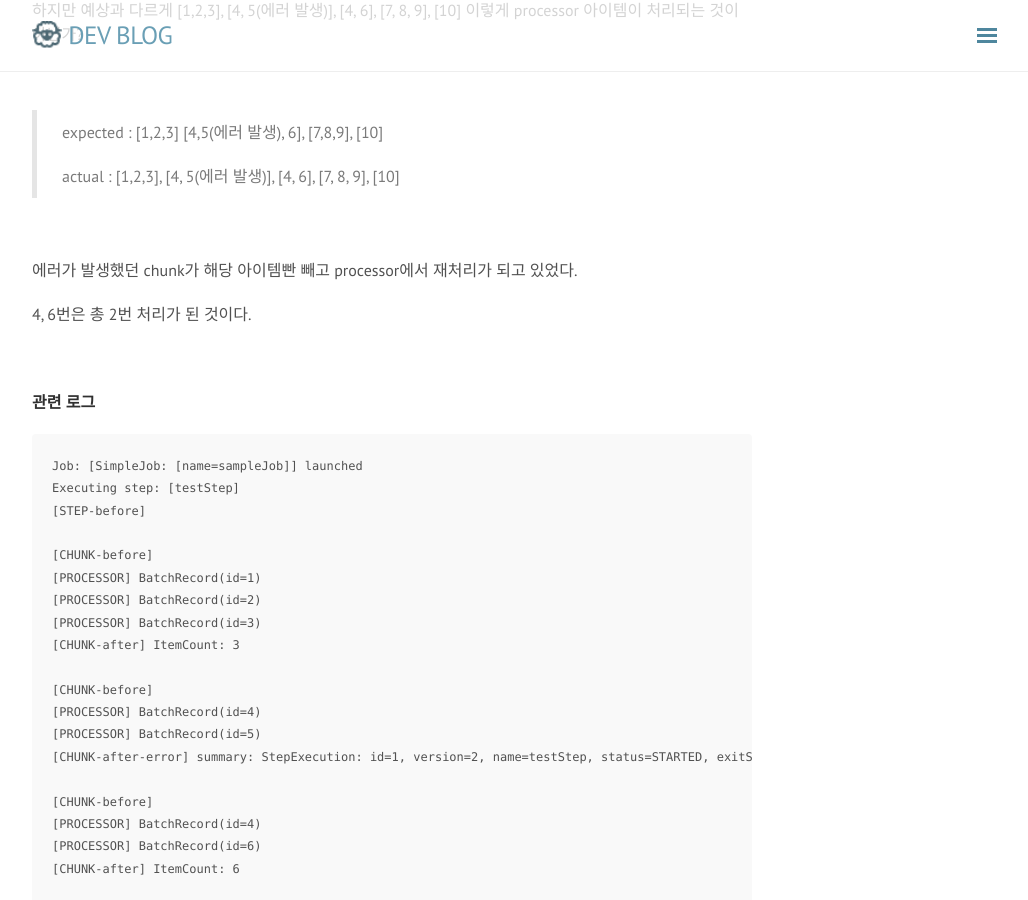
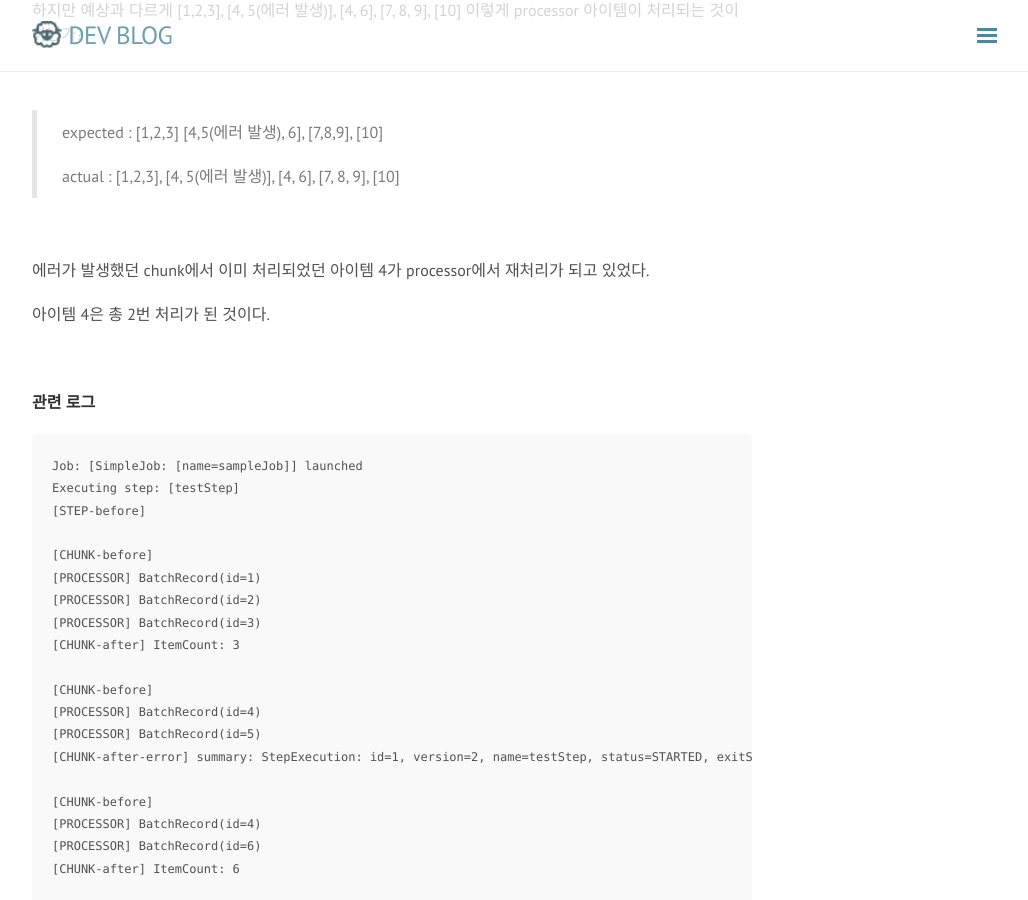
Before and after one commit to rmcodestar/rmcodestar.github.io, a Jekyll site: the page built from _posts/2020-05-21-spring-batch-skip-processorTransactional.md, in a window 1280 px wide and 900 px high, scrolled down 1719 px. Shown: the whole window, without its empty margins (248-1276 px from the left). Built offline with Jekyll 4.4.1, drawn with Linux system fonts in a browser that asks for light colours; nearby versions of some CDN libraries; comment, search, counter and statistics services are not loaded.

Commit message:
Update 2020-05-21-spring-batch-skip-processorTransactional.md

```diff
--- a/_posts/2020-05-21-spring-batch-skip-processorTransactional.md
+++ b/_posts/2020-05-21-spring-batch-skip-processorTransactional.md
@@ -84,9 +84,9 @@ public ItemProcessor<BatchRecord, BatchRecord> batchRecordProcessor() {
 <br>
 
 
-에러가 발생했던 chunk가 해당 아이템빤 빼고 processor에서 재처리가 되고 있었다.
+에러가 발생했던 chunk에서 이미 처리되었던 아이템 4가 processor에서 재처리가 되고 있었다.
 
-4, 6번은 총 2번 처리가 된 것이다.
+아이템 4은 총 2번 처리가 된 것이다.
 
 <br>
 
```
